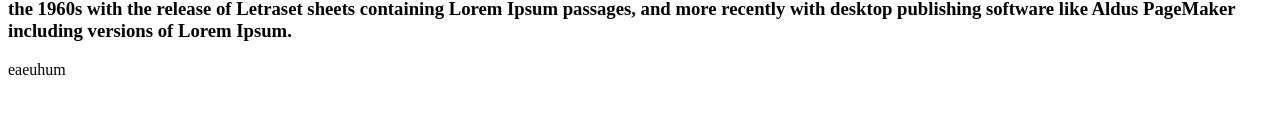
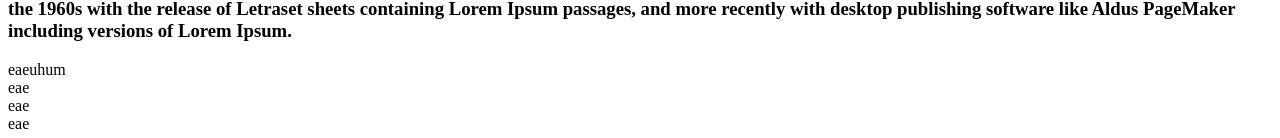
Before and after one commit to PedroSpelta/portfolio, a Next.js app: page / in a window 1280 px wide. Shown: the part 1391-1529 px from the top of the page. Before the commit the page ends 1478 px from the top, so only its background shows below. Built offline with nearby package versions, Linux system fonts and the light colour scheme.

Commit message:
components project and projectcard added

```diff
--- /dev/null
+++ b/components/Projects/ProjectCard.jsx
@@ -0,0 +1,11 @@
+import React from 'react'
+
+function ProjectCard() {
+  return (
+    <section className="col-span rounded-lg w-20 h-20">
+      <span>eae</span>
+    </section>
+  )
+}
+
+export default ProjectCard
--- /dev/null
+++ b/components/Projects/Projects.jsx
@@ -0,0 +1,14 @@
+import React from 'react'
+import ProjectCard from './ProjectCard'
+
+function Projects() {
+  return (
+    <div className="grid grid-cols-1 md:grid-cols-3 max-w-7x1 mx-auto mt-40">
+      <ProjectCard />
+      <ProjectCard />
+      <ProjectCard />
+    </div>
+  )
+}
+
+export default Projects
--- a/pages/index.jsx
+++ b/pages/index.jsx
@@ -1,5 +1,6 @@
 import Head from "next/head";
 import Abilities from "../components/Abilities/Abilities";
+import Projects from "../components/Projects/Projects";
 
 export default function Home() {
   return (
@@ -62,6 +63,8 @@
         </h3>
       </div>
       <Abilities/>
+
+      <Projects />
     </div>
   );
 }
```
